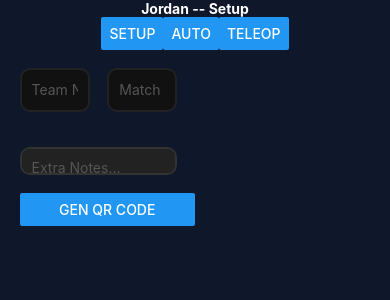
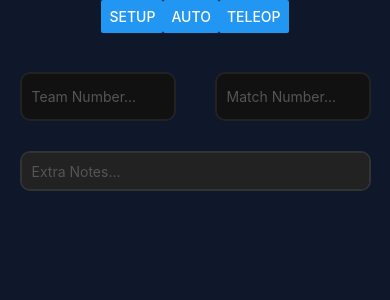
Before and after one commit to jmurphy5613/robotics-scouting-mobile-temp, a React Native app: screen / in a window 390 px wide. Shown: the top 300 px of the page. Built offline with nearby package versions, Linux system fonts and the light colour scheme.

Commit message:
made gui larger

```diff
--- a/App.js
+++ b/App.js
@@ -69,7 +69,7 @@ export default function App() {
   if(stateController == 0){
     return (
       <View style={styles.mainContent}>
-        <Text style={styles.title}>Jordan -- Setup</Text>
+        {/* <Text style={styles.title}>Jordan -- Setup</Text> */}
         <View style={styles.nav}>
           <Button title="Setup" onPress={e => setStateController(0)}/>
           <Button title="Auto" onPress={e => setStateController(1)}/>
@@ -120,7 +120,6 @@ export default function App() {
                 value={notes}
                 placeholder="Extra Notes..."
               />
-              <Button title="gen QR code" onPress={e => QR(team, highGoalA, lowGoalA, highGoalO, lowGoalO, notes)}/>
             </View>
           </View>
         </ScrollView>
@@ -129,7 +128,7 @@ export default function App() {
   }else if(stateController == 1){
     return (
       <View style={styles.mainContent}>
-        <Text style={styles.title}>Jordan -- Auto -- hga:{highGoalA}, lga:{lowGoalA}</Text>
+        {/* <Text style={styles.title}>Jordan -- Auto -- hga:{highGoalA}, lga:{lowGoalA}</Text> */}
         <View style={styles.nav}>
           <Button title="Setup" onPress={e => setStateController(0)}/>
           <Button title="Auto" onPress={e => setStateController(1)}/>
@@ -160,7 +159,7 @@ export default function App() {
   }else if(stateController == 2){
     return (
       <View style={styles.mainContent}>
-        <Text style={styles.title}>Jordan -- Teleop -- hgo:{highGoalO}, lgo: {lowGoalO}</Text>
+        {/* <Text style={styles.title}>Jordan -- Teleop -- hgo:{highGoalO}, lgo: {lowGoalO}</Text> */}
         <View style={styles.nav}>
           <Button title="Setup" onPress={e => setStateController(0)}/>
           <Button title="Auto" onPress={e => setStateController(1)}/>
@@ -178,6 +177,7 @@ export default function App() {
             </View>
           </View>
         </ScrollView>
+        <Button title="gen QR code" onPress={e => QR(team, highGoalA, lowGoalA, highGoalO, lowGoalO, notes)}/>
       </View>
     )
   }
@@ -263,7 +263,7 @@ const styles = StyleSheet.create({
   },
   ContainNotes: {
     marginLeft: '5%',
-    width: '45%',
+    width: '100%',
     height: '100%',
   },
   dropdown: {
```
Also changed, not shown: 1 other file (tests, documents, lock files or other folders).
